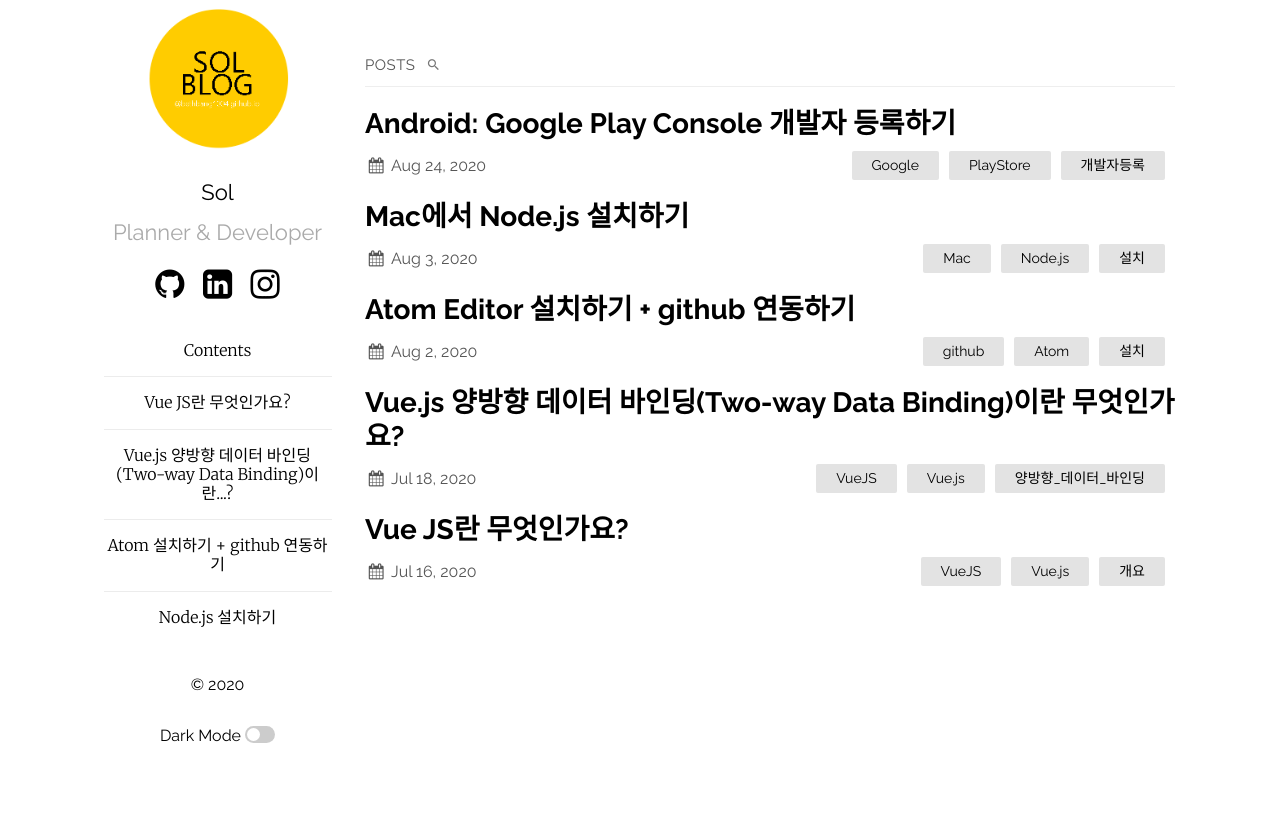
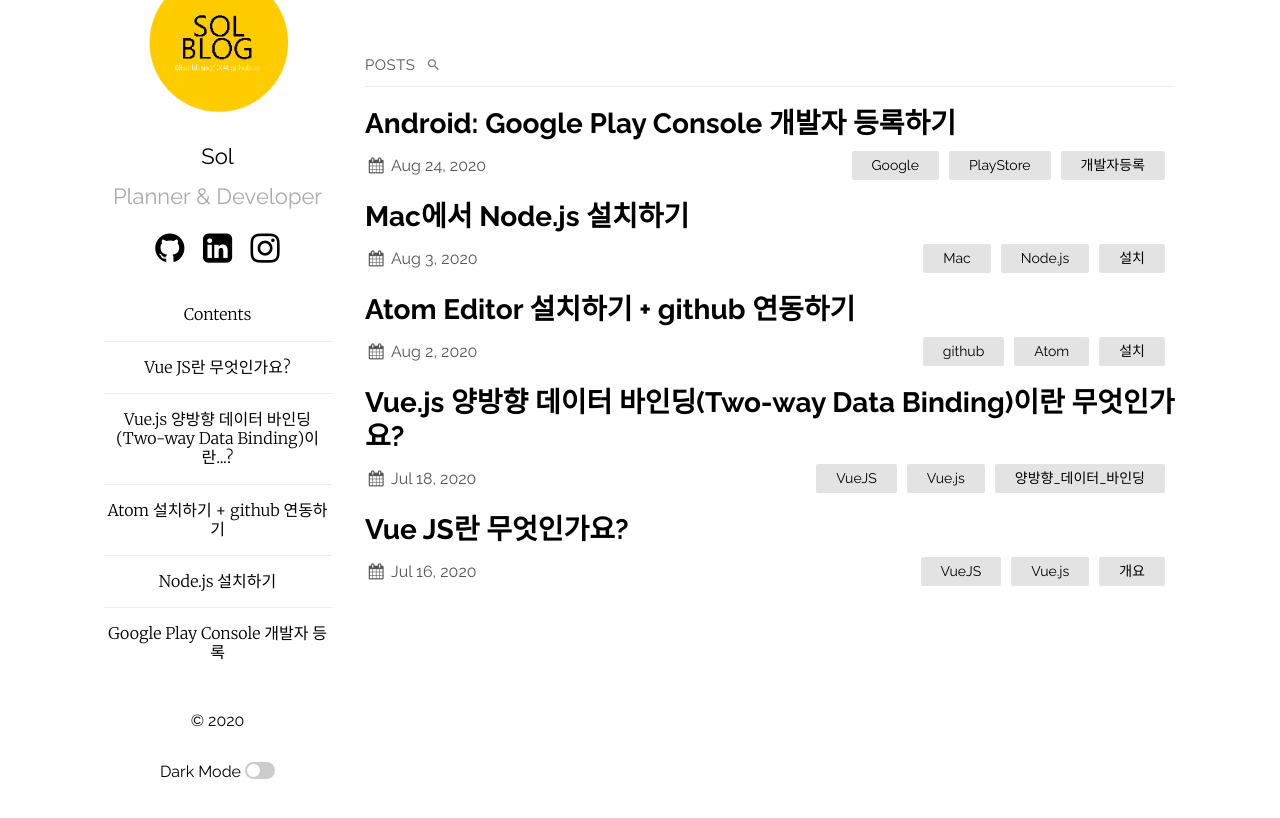
Before and after one commit to bethbang1004/bethbang1004.github.io, a Jekyll site: the page built from index.md, in a window 1280 px wide. Shown: the top 818 px of the page. Built offline with Jekyll 4.4.1, drawn with Linux system fonts in a browser that asks for light colours.

Commit message:
contents updated

```diff
--- a/_config.yml
+++ b/_config.yml
@@ -33,6 +33,9 @@ plainwhite:
       url: "https://bethbang1004.github.io/github/atom/%EC%84%A4%EC%B9%98/2020/08/02/binding-welcome-to-jekyll.html"
     - title: Node.js 설치하기
       url: "https://bethbang1004.github.io/mac/node.js/%EC%84%A4%EC%B9%98/2020/08/03/binding-welcome-to-jekyll.html"
+    - title: Google Play Console 개발자 등록
+      url: "https://bethbang1004.github.io"
+
 
   # generate social links in footer
   social_links:
```
